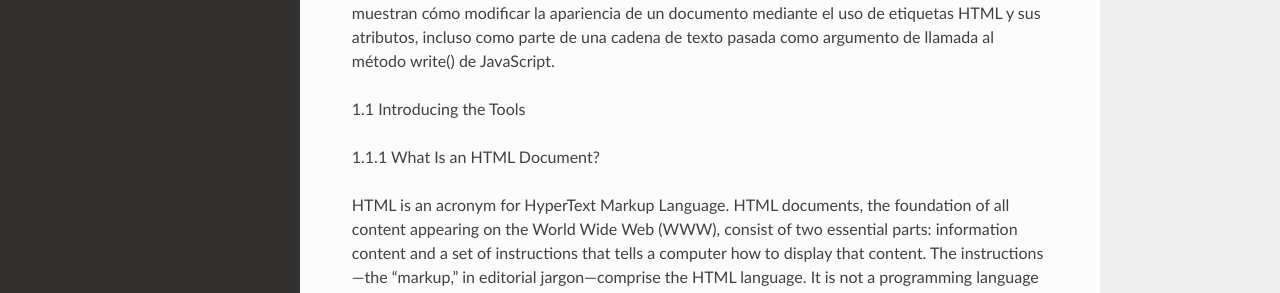
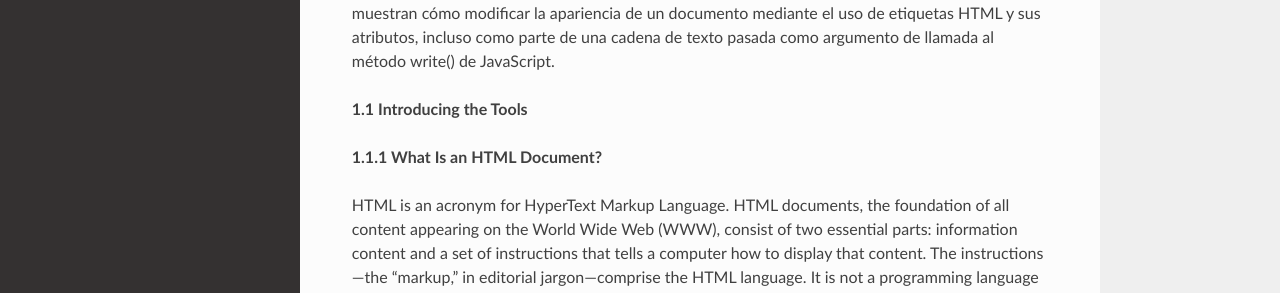
Before and after one commit to matecom57/santosg57-articulostesis, a Sphinx documentation site: the page built from docs/source/An_Introduction_HTML_JavaScript/An_Introduction_HTML_JavaScript_C01.rst, in a window 1280 px wide. Shown: the part 590-883 px from the top of the page. Built offline with Sphinx 7.4.7 and the Read the Docs theme 3.1.0, drawn with Linux system fonts in a browser that asks for light colours.

```diff
--- a/docs/source/An_Introduction_HTML_JavaScript/An_Introduction_HTML_JavaScript_C01.rst
+++ b/docs/source/An_Introduction_HTML_JavaScript/An_Introduction_HTML_JavaScript_C01.rst
@@ -19,9 +19,9 @@ También hay algunos ejemplos que muestran cómo modificar la apariencia de un d
 parte de una cadena de texto pasada como argumento de llamada al método write() de JavaScript.
 
 
-1.1 Introducing the Tools
+**1.1 Introducing the Tools**
 
-1.1.1 What Is an HTML Document?
+**1.1.1 What Is an HTML Document?**
 
 HTML is an acronym for HyperText Markup Language. HTML documents, the foundation of all content appearing on the World Wide Web (WWW), consist of two
 essential parts: information content and a set of instructions that tells a computer how to display that content. The instructions—the “markup,” in
```
